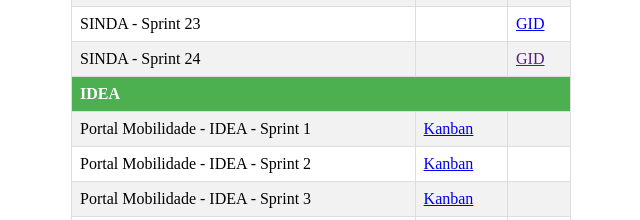
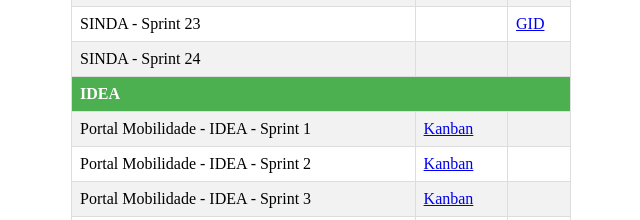
Before and after one commit to washOliveira/Wiki-Foton, a plain HTML site: page index.html in a window 1280 px wide. Shown: the part 2673-2893 px from the top of the page, 210-850 px from the left. Drawn offline with Linux system fonts and the light colour scheme.

Commit message:
Atualização de links

```diff
--- a/index.html
+++ b/index.html
@@ -358,7 +358,7 @@
 					<tr>
 						<td>SINDA - Sprint 24</td>
 						<td><a href="" target="_blank"></a></td>
-						<td><a href="" target="_blank">GID</a></td>
+						<td><a href="" target="_blank"></a></td>
 					</tr>
 
 					<tr>
```
